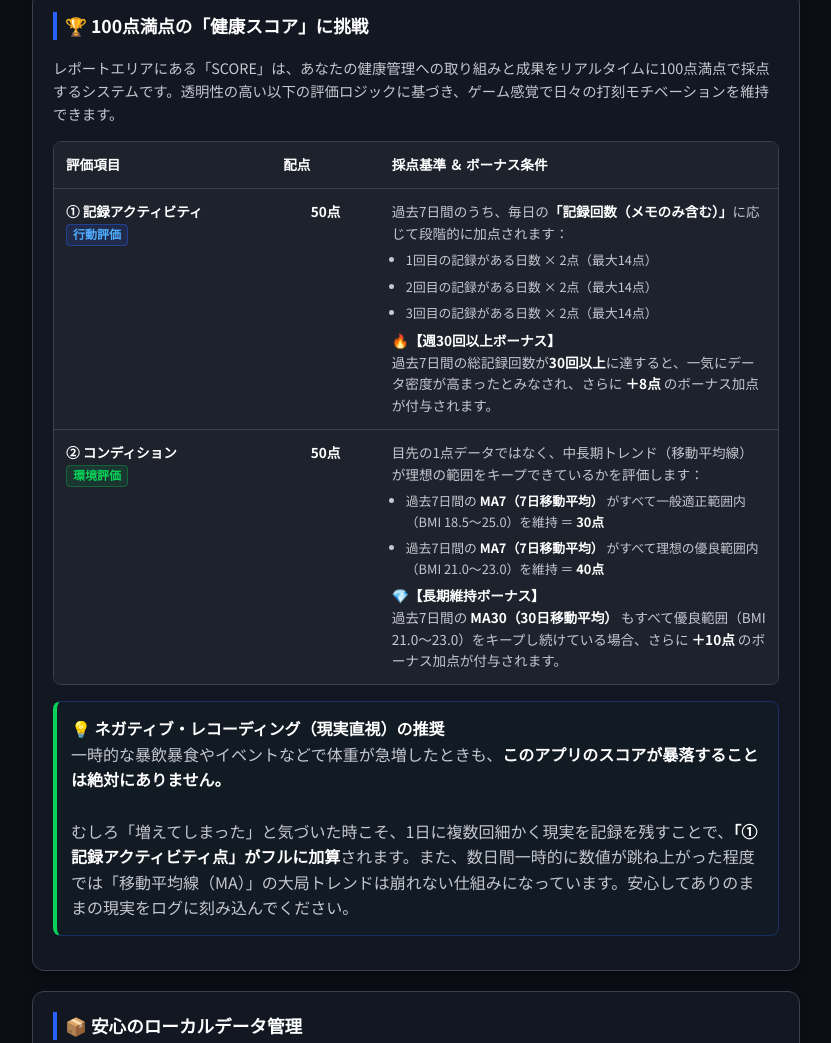
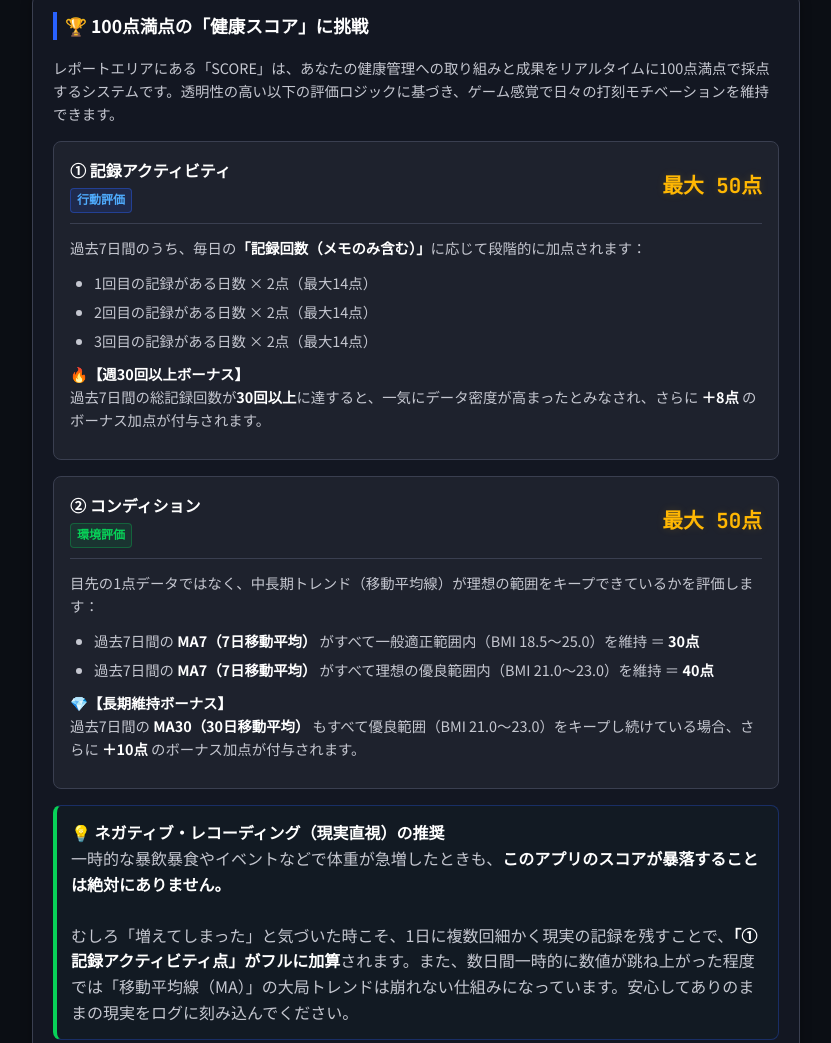
Before and after one commit to 55103103/mylog, a plain HTML site: page howto.html in a window 1280 px wide. Shown: the part 1301-2344 px from the top of the page, without its empty margins (224-1055 px from the left). Drawn offline with Linux system fonts and the light colour scheme.

Commit message:
Add files via upload

```diff
--- a/howto.html
+++ b/howto.html
@@ -107,17 +107,48 @@
             font-weight: 700;
         }
 
+        /* --- 1カラム・スコア配点用コンポーネント --- */
+        .score-list-container {
+            margin: 16px 0;
+            display: flex;
+            flex-direction: column;
+            gap: 16px;
+        }
+        .score-item-box {
+            background-color: var(--bg-input);
+            border: 1px solid var(--border-color);
+            border-radius: 8px;
+            padding: 16px;
+        }
+        .score-item-header {
+            display: flex;
+            justify-content: space-between;
+            align-items: center;
+            border-bottom: 1px solid var(--border-color);
+            padding-bottom: 10px;
+            margin-bottom: 12px;
+        }
+        .score-item-title {
+            display: flex;
+            flex-direction: column;
+            gap: 4px;
+        }
+        .score-item-points {
+            font-family: var(--font-mono);
+            font-size: 1.3rem;
+            font-weight: 700;
+            color: #ffb703;
+            text-shadow: 0 0 8px rgba(255, 183, 3, 0.15);
+            white-space: nowrap;
+        }
+        .score-item-body {
+            font-size: 0.85rem;
+        }
+
         /* --- 特殊な装飾パーツ --- */
         .highlight-box {
             background: rgba(41, 98, 255, 0.05);
             border: 1px solid rgba(41, 98, 255, 0.3);
-            border-radius: 8px;
-            padding: 14px;
-            margin: 14px 0;
-        }
-        .danger-box {
-            background: rgba(242, 54, 69, 0.04);
-            border: 1px solid rgba(242, 54, 69, 0.25);
             border-radius: 8px;
             padding: 14px;
             margin: 14px 0;
@@ -128,41 +159,10 @@
             padding: 2px 6px;
             border-radius: 4px;
             font-weight: bold;
+            width: fit-content;
         }
         .badge-blue { color: #4facfe; background: rgba(41, 98, 255, 0.15); border: 1px solid rgba(41, 98, 255, 0.4); }
         .badge-green { color: var(--color-negative); background: rgba(8, 209, 88, 0.1); border: 1px solid rgba(8, 209, 88, 0.3); }
-
-        /* --- テーブルスタイル --- */
-        .table-wrapper {
-            width: 100%;
-            overflow-x: auto;
-            margin: 16px 0;
-            border-radius: 8px;
-            border: 1px solid var(--border-color);
-        }
-        table {
-            width: 100%;
-            border-collapse: collapse;
-            text-align: left;
-            font-size: 0.85rem;
-            background-color: var(--bg-input);
-        }
-        th, td {
-            padding: 12px;
-            border-bottom: 1px solid var(--border-color);
-        }
-        th {
-            background-color: rgba(30, 34, 45, 0.8);
-            color: var(--text-bright);
-            font-weight: 700;
-        }
-        td {
-            color: var(--text-main);
-            vertical-align: top;
-        }
-        tr:last-child td {
-            border-bottom: none;
-        }
 
         /* --- ナビゲーション --- */
         .nav-container {
@@ -239,57 +239,53 @@
         <h2>🏆 100点満点の「健康スコア」に挑戦</h2>
         <p>レポートエリアにある「SCORE」は、あなたの健康管理への取り組みと成果をリアルタイムに100点満点で採点するシステムです。透明性の高い以下の評価ロジックに基づき、ゲーム感覚で日々の打刻モチベーションを維持できます。</p>
 
-        <div class="table-wrapper">
-            <table>
-                <thead>
-                    <tr>
-                        <th style="width: 30%;">評価項目</th>
-                        <th style="width: 15%;">配点</th>
-                        <th style="width: 55%;">採点基準 ＆ ボーナス条件</th>
-                    </tr>
-                </thead>
-                <tbody>
-                    <tr>
-                        <td>
-                            <strong>① 記録アクティビティ</strong><br>
+        <div class="score-list-container">
+
+            <div class="score-item-box">
+                <div class="score-item-header">
+                    <div class="score-item-title">
+                        <strong>① 記録アクティビティ</strong>
                         <span class="badge badge-blue">行動評価</span>
-                        </td>
-                        <td style="text-align: center;"><strong>50点</strong></td>
-                        <td>
-                            過去7日間のうち、毎日の<strong>「記録回数（メモのみ含む）」</strong>に応じて段階的に加点されます：
-                            <ul style="margin: 6px 0 6px 14px; font-size: 0.8rem;">
+                    </div>
+                    <div class="score-item-points">最大 50点</div>
+                </div>
+                <div class="score-item-body">
+                    <p>過去7日間のうち、毎日の<strong>「記録回数（メモのみ含む）」</strong>に応じて段階的に加点されます：</p>
+                    <ul style="margin-bottom: 10px; padding-left: 4px;">
                         <li>1回目の記録がある日数 × 2点（最大14点）</li>
                         <li>2回目の記録がある日数 × 2点（最大14点）</li>
                         <li>3回目の記録がある日数 × 2点（最大14点）</li>
                     </ul>
-                            <strong>🔥【週30回以上ボーナス】</strong><br>
-                            過去7日間の総記録回数が<strong>30回以上</strong>に達すると、一気にデータ密度が高まったとみなされ、さらに <strong>＋8点</strong> のボーナス加点が付与されます。
-                        </td>
-                    </tr>
-                    <tr>
-                        <td>
-                            <strong>② コンディション</strong><br>
+                    <p><strong>🔥【週30回以上ボーナス】</strong><br>
+                    過去7日間の総記録回数が<strong>30回以上</strong>に達すると、一気にデータ密度が高まったとみなされ、さらに <strong>＋8点</strong> のボーナス加点が付与されます。</p>
+                </div>
+            </div>
+
+            <div class="score-item-box">
+                <div class="score-item-header">
+                    <div class="score-item-title">
+                        <strong>② コンディション</strong>
                         <span class="badge badge-green">環境評価</span>
-                        </td>
-                        <td style="text-align: center;"><strong>50点</strong></td>
-                        <td>
-                            目先の1点データではなく、中長期トレンド（移動平均線）が理想の範囲をキープできているかを評価します：
-                            <ul style="margin: 6px 0 6px 14px; font-size: 0.8rem;">
+                    </div>
+                    <div class="score-item-points">最大 50点</div>
+                </div>
+                <div class="score-item-body">
+                    <p>目先の1点データではなく、中長期トレンド（移動平均線）が理想の範囲をキープできているかを評価します：</p>
+                    <ul style="margin-bottom: 10px; padding-left: 4px;">
                         <li>過去7日間の <strong>MA7（7日移動平均）</strong> がすべて一般適正範囲内（BMI 18.5〜25.0）を維持 ＝ <strong>30点</strong></li>
                         <li>過去7日間の <strong>MA7（7日移動平均）</strong> がすべて理想の優良範囲内（BMI 21.0〜23.0）を維持 ＝ <strong>40点</strong></li>
                     </ul>
-                            <strong>💎【長期維持ボーナス】</strong><br>
-                            過去7日間の <strong>MA30（30日移動平均）</strong> もすべて優良範囲（BMI 21.0〜23.0）をキープし続けている場合、さらに <strong>＋10点</strong> のボーナス加点が付与されます。
-                        </td>
-                    </tr>
-                </tbody>
-            </table>
+                    <p><strong>💎【長期維持ボーナス】</strong><br>
+                    過去7日間の <strong>MA30（30日移動平均）</strong> もすべて優良範囲（BMI 21.0〜23.0）をキープし続けている場合、さらに <strong>＋10点</strong> のボーナス加点が付与されます。</p>
+                </div>
+            </div>
+
         </div>
 
         <div class="highlight-box" style="border-left: 4px solid var(--color-negative); background: rgba(8, 209, 88, 0.02);">
             <strong>💡 ネガティブ・レコーディング（現実直視）の推奨</strong><br>
             一時的な暴飲暴食やイベントなどで体重が急増したときも、<strong>このアプリのスコアが暴落することは絶対にありません。</strong><br><br>
-            むしろ「増えてしまった」と気づいた時こそ、1日に複数回細かく現実を記録を残すことで、<strong>「① 記録アクティビティ点」がフルに加算</strong>されます。また、数日間一時的に数値が跳ね上がった程度では「移動平均線（MA）」の大局トレンドは崩れない仕組みになっています。安心してありのままの現実をログに刻み込んでください。
+            むしろ「増えてしまった」と気づいた時こそ、1日に複数回細かく現実の記録を残すことで、<strong>「① 記録アクティビティ点」がフルに加算</strong>されます。また、数日間一時的に数値が跳ね上がった程度では「移動平均線（MA）」の大局トレンドは崩れない仕組みになっています。安心してありのままの現実をログに刻み込んでください。
         </div>
     </div>
 
--- a/index.html
+++ b/index.html
@@ -6,7 +6,7 @@
     <title>MyLog Healthcare</title>
 
     <link rel="icon" type="image/png" href="icon.png">
-    <link rel="apple-touch-icon" href="icon.png">
+    <link class="apple-touch-icon" href="icon.png">
 
     <link rel="manifest" href="manifest.json">
     <meta name="theme-color" content="#0b0e14">
@@ -241,7 +241,28 @@
             color: var(--theme-blue);
         }
 
-        /* --- 板情報 --- */
+        /* --- チャートコントロール --- */
+        .chart-controls {
+            display: flex;
+            justify-content: flex-end;
+            margin-bottom: 8px;
+        }
+        .range-select {
+            background-color: var(--bg-input);
+            color: var(--text-main);
+            border: 1px solid var(--border-color);
+            padding: 4px 8px;
+            border-radius: 4px;
+            font-size: 0.8rem;
+            width: auto;
+        }
+
+        .chart-wrapper {
+            margin: 0 -4px;
+            margin-bottom: 14px;
+        }
+
+        /* --- 板情報 (四本値) --- */
         .board-grid {
             display: grid;
             grid-template-columns: repeat(2, 1fr);
@@ -276,32 +297,11 @@
             font-size: 0.85rem;
         }
 
-        /* --- チャートコントロール --- */
-        .chart-controls {
-            display: flex;
-            justify-content: flex-end;
-            margin-bottom: 8px;
-        }
-        .range-select {
-            background-color: var(--bg-input);
-            color: var(--text-main);
-            border: 1px solid var(--border-color);
-            padding: 4px 8px;
-            border-radius: 4px;
-            font-size: 0.8rem;
-            width: auto;
-        }
-
-        .chart-wrapper {
-            margin: 0 -4px;
-        }
-
         /* --- グラフ下インジケーター --- */
         .chart-bottom-indicators {
             display: grid;
             grid-template-columns: repeat(2, 1fr);
             gap: 8px;
-            margin-top: 12px;
             padding: 10px 12px;
             background-color: rgba(30, 34, 45, 0.4);
             border: 1px solid var(--border-color);
@@ -686,7 +686,7 @@
                 <input type="datetime-local" id="input-date" required>
             </div>
             <div class="form-group">
-                <label for="input-weight" class="label-weight">Weight ※空白可</label>
+                <label for="input-weight" class="label-weight">Weight</label>
                 <div class="weight-input-container">
                     <input type="number" id="input-weight" step="0.1" placeholder="例: 65.3 または 653">
                     <span class="weight-unit">kg</span>
@@ -700,50 +700,19 @@
     </div>
 
     <div class="card">
-        <h2>Dashboard <span style="font-size: 0.8rem; color: var(--text-muted); font-weight: normal; margin-left: auto;">(kg / BMI)</span></h2>
+        <h2>Dashboard</h2>
 
         <div class="latest-summary-container">
             <div class="summary-block">
-                <div class="summary-title">直近の体重 (前回比)</div>
+                <div class="summary-title">Weight</div>
                 <div class="summary-values">
                     <span id="summary-weight" class="summary-main-weight">--</span>
                     <span id="summary-diff" class="summary-diff diff-zero">--</span>
                 </div>
             </div>
             <div class="summary-block right-align">
-                <div class="summary-title">現在のBMI</div>
+                <div class="summary-title">BMI</div>
                 <div id="summary-bmi" class="summary-bmi-val">--</div>
-            </div>
-        </div>
-
-        <div class="board-grid">
-            <div class="board-cell full-width">
-                <span class="board-label">表示中の日付/期間</span>
-                <span id="board-date" class="board-value date">--</span>
-            </div>
-            <div class="board-cell">
-                <span class="board-label">始値 (最初)</span>
-                <span id="board-open" class="board-value">--</span>
-            </div>
-            <div class="board-cell">
-                <span class="board-label">終値 (最後)</span>
-                <span id="board-close" class="board-value">--</span>
-            </div>
-            <div class="board-cell">
-                <span class="board-label">最安値</span>
-                <span id="board-low" class="board-value">--</span>
-            </div>
-            <div class="board-cell">
-                <span class="board-label">最高値</span>
-                <span id="board-high" class="board-value">--</span>
-            </div>
-            <div class="board-cell">
-                <span class="board-label">期間内最安</span>
-                <span id="board-period-low" class="board-value">--</span>
-            </div>
-            <div class="board-cell">
-                <span class="board-label">期間内最高</span>
-                <span id="board-period-high" class="board-value">--</span>
             </div>
         </div>
 
@@ -760,6 +729,37 @@
             <div id="main-chart"></div>
         </div>
 
+        <div class="board-grid">
+            <div class="board-cell full-width">
+                <span class="board-label">表示中の日付/期間</span>
+                <span id="board-date" class="board-value date">--</span>
+            </div>
+            <div class="board-cell">
+                <span class="board-label">始値 (最初)</span>
+                <span id="board-open" class="board-value">--</span>
+            </div>
+            <div class="board-cell">
+                <span class="board-label">最高値</span>
+                <span id="board-high" class="board-value">--</span>
+            </div>
+            <div class="board-cell">
+                <span class="board-label">最安値</span>
+                <span id="board-low" class="board-value">--</span>
+            </div>
+            <div class="board-cell">
+                <span class="board-label">終値 (最後)</span>
+                <span id="board-close" class="board-value">--</span>
+            </div>
+            <div class="board-cell">
+                <span class="board-label">期間内最高</span>
+                <span id="board-period-high" class="board-value">--</span>
+            </div>
+            <div class="board-cell">
+                <span class="board-label">期間内最安</span>
+                <span id="board-period-low" class="board-value">--</span>
+            </div>
+        </div>
+
         <div class="chart-bottom-indicators">
             <div class="indicator-item">
                 <span class="indicator-label"><span class="ind-dot ind-high"></span>適正上限 (BMI 25)</span>
@@ -802,7 +802,7 @@
     <div class="card">
         <h2>Log History</h2>
         <div id="history-container" class="history-list"></div>
-        <div class="hint-text">※ 日時部分を長押し（またはクリック長押し）で削除できます</div>
+        <div class="hint-text">※ 日時部分を長押しで削除できます</div>
     </div>
 
     <div class="card">
@@ -1096,7 +1096,7 @@
             container.innerHTML = '';
 
             if (logs.length === 0) {
-                container.innerHTML = '<div style="text-align:center; padding:20px; color:var(--text-muted);; font-size:0.9rem;">データがありません</div>';
+                container.innerHTML = '<div style="text-align:center; padding:20px; color:var(--text-muted); font-size:0.9rem;">データがありません</div>';
                 return;
             }
 
@@ -1251,7 +1251,6 @@
             reader.readAsText(file);
         }
 
-        /* --- 【修正】見出しなし・140文字以内・純粋テキスト評価ロジック --- */
         function generateReport() {
             const badgeBox = document.getElementById('status-badge-box');
             const scoreDisplay = document.getElementById('score-display');
@@ -1280,7 +1279,6 @@
             const hSquare = hMeter * hMeter;
             const currentBMI = currentWeight / hSquare;
 
-            // ① データ密度の計算 (Max 50)
             const logCountPerDay = {};
             let totalLogsPast7Days = 0;
 
@@ -1313,7 +1311,6 @@
             }
             if (score_activity > 50) score_activity = 50;
 
-            // ② コンディションの計算
             const dailyDataObj = getAllTimeframeCandlestickData('D');
             const ma7List = dailyDataObj.ma7;
             const ma30List = dailyDataObj.ma30;
@@ -1366,7 +1363,6 @@
             const totalScore = score_activity + score_condition;
             scoreDisplay.innerText = totalScore;
 
-            // --- 短期トレンド判定 ---
             let orbitText = "保ち合い";
             if (validWeightLogs.length >= 5) {
                 const recent5 = validWeightLogs.slice(-5);
@@ -1375,7 +1371,6 @@
                 if (diff5 > 0.4) orbitText = "上昇基調";
             }
 
-            // --- マクロ・ミクロ位置判定と文章パーツ設定 ---
             let positionText = "適正範囲内";
             let statusClass = 'badge-box-fair';
             let commentText = "";
@@ -1405,10 +1400,8 @@
             badgeBox.className = `status-badge-box ${statusClass}`;
             badgeBox.innerText = positionText;
 
-            // 最終確認: テキストを流し込み（全角140文字以内確定）
             reportBox.innerText = commentText;
 
-            // スコアゲージの反映
             const activityPct = (score_activity / 50) * 100;
             const conditionPct = (score_condition / 50) * 100;
 
@@ -1451,7 +1444,6 @@
             breakdownBox.style.display = "flex";
         }
 
-        /* --- ローデータから各タイムフレームのローソク足および移動平均を構築する関数 --- */
         function getAllTimeframeCandlestickData(timeframe) {
             const validWeightLogs = logs.filter(l => l.weight !== null && l.weight !== undefined);
             const groups = {};
@@ -1528,7 +1520,6 @@
             return { candlestick: candlestickSeries, ma7: ma7Series, ma30: ma30Series };
         }
 
-        /* --- 直近30本のみにスライスして取得する関数 --- */
         function getRecent30CandlestickData(timeframe) {
             const fullData = getAllTimeframeCandlestickData(timeframe);
             const sliceCount = 30;
@@ -1618,6 +1609,7 @@
             });
         }
 
+        /* チャートアノテーションのテキストラベル(text)を削除し、背景の帯・線のみに修正 */
         function updateChartAnnotations() {
             if (!chart) return;
             chart.updateOptions({
@@ -1629,42 +1621,35 @@
                             strokeDashArray: 0,
                             borderWidth: 2,
                             label: {
-                                borderColor: '#2962ff',
-                                style: { color: '#fff', background: '#2962ff', fontFamily: 'Noto Sans JP', fontSize: '10px' },
-                                text: `理想中心 (${computedRanges.center.toFixed(1)}kg)`,
-                                position: 'left',
-                                textAnchor: 'start',
-                                offsetX: 5
+                                borderColor: 'transparent',
+                                style: { color: 'transparent', background: 'transparent' },
+                                text: ''
                             }
                         },
                         {
                             y: computedRanges.goodMin,
                             y2: computedRanges.goodMax,
+                            borderColor: '#08d158',
+                            borderWidth: 1,
                             fillColor: '#08d158',
-                            opacity: 0.06,
+                            opacity: 0.15,
                             label: {
                                 borderColor: 'transparent',
-                                style: { color: '#08d158', background: 'transparent', fontFamily: 'Noto Sans JP', fontSize: '10px', fontWeight: 'bold' },
-                                text: '■ 優良範囲 (BMI 21-23)',
-                                position: 'left',
-                                textAnchor: 'start',
-                                offsetX: 5,
-                                offsetY: -10
+                                style: { color: 'transparent', background: 'transparent' },
+                                text: ''
                             }
                         },
                         {
                             y: computedRanges.normalMin,
                             y2: computedRanges.normalMax,
+                            borderColor: '#2962ff',
+                            borderWidth: 1,
                             fillColor: '#2962ff',
-                            opacity: 0.03,
+                            opacity: 0.08,
                             label: {
                                 borderColor: 'transparent',
-                                style: { color: '#7495ff', background: 'transparent', fontFamily: 'Noto Sans JP', fontSize: '10px' },
-                                text: '■ 適正範囲 (BMI 18.5-25)',
-                                position: 'left',
-                                textAnchor: 'start',
-                                offsetX: 5,
-                                offsetY: 10
+                                style: { color: 'transparent', background: 'transparent' },
+                                text: ''
                             }
                         }
                     ]
@@ -1681,7 +1666,7 @@
             updatePeriodExtremeValues(dataObj.candlestick);
 
             const finalMa7 = (timeframe === 'D') ? dataObj.ma7 : [];
-            const finalMa30 = (timeframe === 'D') ? dataObj.ma30 : [];
+            const finalMa30 = (timeframe === 'D' ? 'D' : []) ? dataObj.ma30 : [];
 
             chart.updateSeries([
                 { name: (timeframe === 'D' ? '日足' : timeframe === 'W' ? '週足' : timeframe === 'M' ? '月足' : '年足'), type: 'candlestick', data: dataObj.candlestick },
```
Lines whose indentation alone changed are shown as unchanged.
